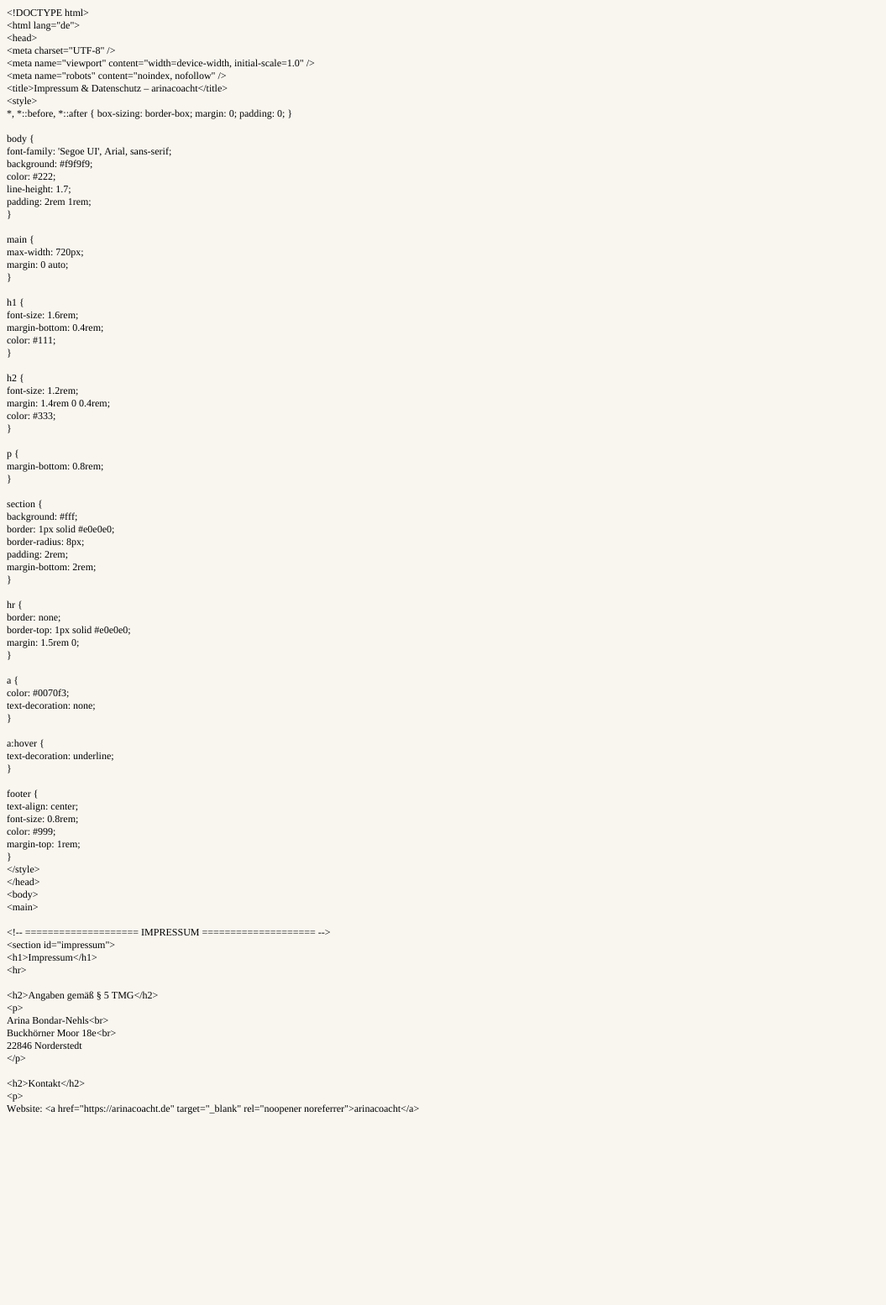
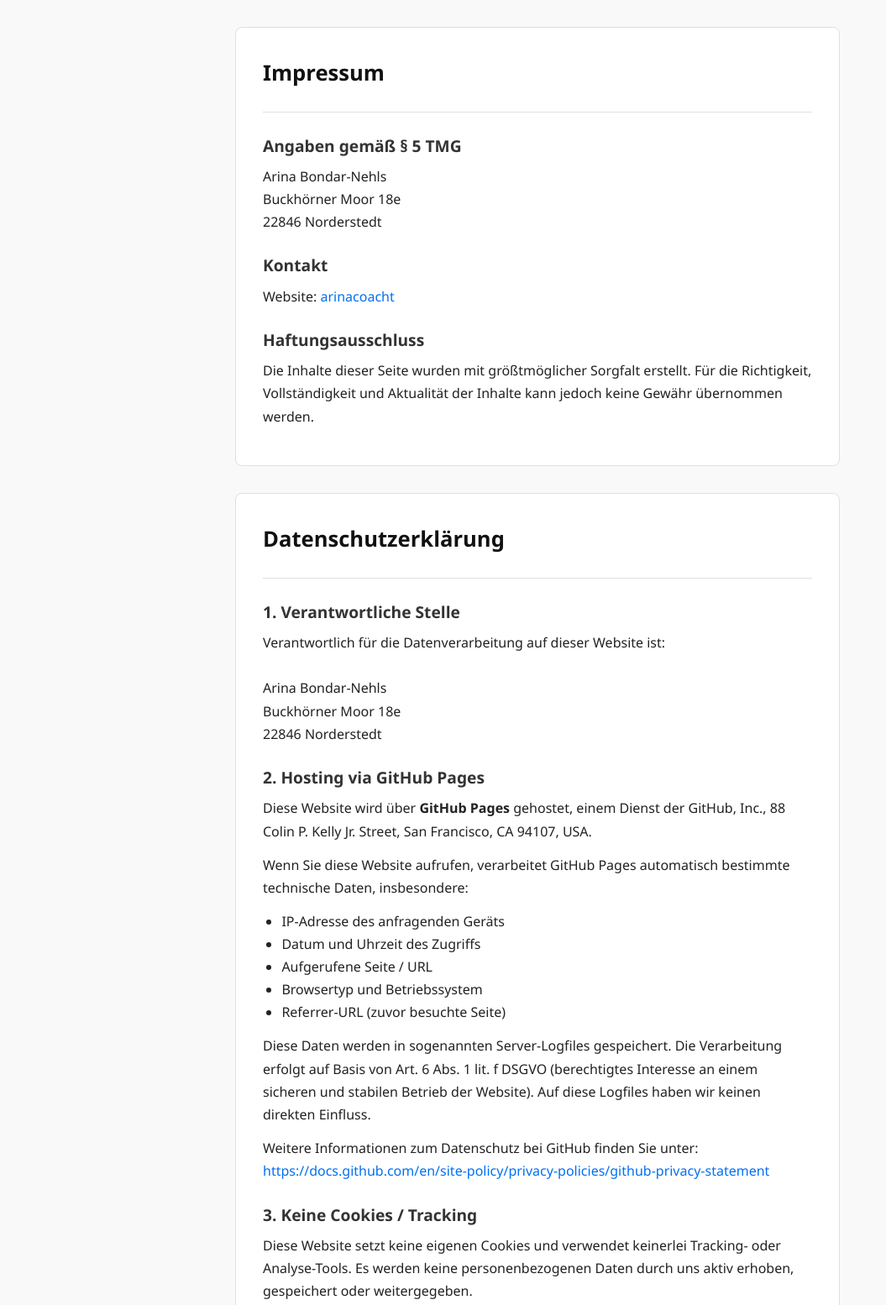
Before and after one commit to janoschjanosch/arinacoacht_questionnaire, a plain HTML site: page index.html in a window 1280 px wide. Shown: the top 1554 px of the page at 84% size, without its empty margins (0-1055 px from the left). Before the commit the page ends 1366 px from the top, so only its background shows below. Drawn offline with Linux system fonts and the light colour scheme.

Commit message:
Update index.html

```diff
--- a/index.html
+++ b/index.html
@@ -1,108 +1,166 @@
-<!DOCTYPE html PUBLIC "-//W3C//DTD HTML 4.01//EN" "http://www.w3.org/TR/html4/strict.dtd">
-<html>
+<!DOCTYPE html>
+<html lang="de">
 <head>
-  <meta http-equiv="Content-Type" content="text/html; charset=utf-8">
-  <meta http-equiv="Content-Style-Type" content="text/css">
-  <title></title>
-  <meta name="Generator" content="Cocoa HTML Writer">
-  <meta name="CocoaVersion" content="2575.7">
-  <style type="text/css">
-    body {background-color: #f9f6f0}
-    p.p1 {margin: 0.0px 0.0px 0.0px 0.0px; font: 12.0px Times; -webkit-text-stroke: #000000}
-    p.p2 {margin: 0.0px 0.0px 0.0px 0.0px; font: 12.0px Times; -webkit-text-stroke: #000000; min-height: 14.0px}
-    span.s1 {font-kerning: none}
+  <meta charset="UTF-8" />
+  <meta name="viewport" content="width=device-width, initial-scale=1.0" />
+  <meta name="robots" content="noindex, nofollow" />
+  <title>Impressum & Datenschutz – arinacoacht</title>
+  <style>
+    *, *::before, *::after { box-sizing: border-box; margin: 0; padding: 0; }
+
+    body {
+      font-family: 'Segoe UI', Arial, sans-serif;
+      background: #f9f9f9;
+      color: #222;
+      line-height: 1.7;
+      padding: 2rem 1rem;
+    }
+
+    main {
+      max-width: 720px;
+      margin: 0 auto;
+    }
+
+    h1 {
+      font-size: 1.6rem;
+      margin-bottom: 0.4rem;
+      color: #111;
+    }
+
+    h2 {
+      font-size: 1.2rem;
+      margin: 1.4rem 0 0.4rem;
+      color: #333;
+    }
+
+    p {
+      margin-bottom: 0.8rem;
+    }
+
+    section {
+      background: #fff;
+      border: 1px solid #e0e0e0;
+      border-radius: 8px;
+      padding: 2rem;
+      margin-bottom: 2rem;
+    }
+
+    hr {
+      border: none;
+      border-top: 1px solid #e0e0e0;
+      margin: 1.5rem 0;
+    }
+
+    a {
+      color: #0070f3;
+      text-decoration: none;
+    }
+
+    a:hover {
+      text-decoration: underline;
+    }
+
+    footer {
+      text-align: center;
+      font-size: 0.8rem;
+      color: #999;
+      margin-top: 1rem;
+    }
   </style>
 </head>
 <body>
-<p class="p1"><span class="s1">&lt;!DOCTYPE html&gt;</span></p>
-<p class="p1"><span class="s1">&lt;html lang="de"&gt;</span></p>
-<p class="p1"><span class="s1">&lt;head&gt;</span></p>
-<p class="p1"><span class="s1">&lt;meta charset="UTF-8" /&gt;</span></p>
-<p class="p1"><span class="s1">&lt;meta name="viewport" content="width=device-width, initial-scale=1.0" /&gt;</span></p>
-<p class="p1"><span class="s1">&lt;meta name="robots" content="noindex, nofollow" /&gt;</span></p>
-<p class="p1"><span class="s1">&lt;title&gt;Impressum &amp; Datenschutz – arinacoacht&lt;/title&gt;</span></p>
-<p class="p1"><span class="s1">&lt;style&gt;</span></p>
-<p class="p1"><span class="s1">*, *::before, *::after { box-sizing: border-box; margin: 0; padding: 0; }</span></p>
-<p class="p2"><span class="s1"></span><br></p>
-<p class="p1"><span class="s1">body {</span></p>
-<p class="p1"><span class="s1">font-family: 'Segoe UI', Arial, sans-serif;</span></p>
-<p class="p1"><span class="s1">background: #f9f9f9;</span></p>
-<p class="p1"><span class="s1">color: #222;</span></p>
-<p class="p1"><span class="s1">line-height: 1.7;</span></p>
-<p class="p1"><span class="s1">padding: 2rem 1rem;</span></p>
-<p class="p1"><span class="s1">}</span></p>
-<p class="p2"><span class="s1"></span><br></p>
-<p class="p1"><span class="s1">main {</span></p>
-<p class="p1"><span class="s1">max-width: 720px;</span></p>
-<p class="p1"><span class="s1">margin: 0 auto;</span></p>
-<p class="p1"><span class="s1">}</span></p>
-<p class="p2"><span class="s1"></span><br></p>
-<p class="p1"><span class="s1">h1 {</span></p>
-<p class="p1"><span class="s1">font-size: 1.6rem;</span></p>
-<p class="p1"><span class="s1">margin-bottom: 0.4rem;</span></p>
-<p class="p1"><span class="s1">color: #111;</span></p>
-<p class="p1"><span class="s1">}</span></p>
-<p class="p2"><span class="s1"></span><br></p>
-<p class="p1"><span class="s1">h2 {</span></p>
-<p class="p1"><span class="s1">font-size: 1.2rem;</span></p>
-<p class="p1"><span class="s1">margin: 1.4rem 0 0.4rem;</span></p>
-<p class="p1"><span class="s1">color: #333;</span></p>
-<p class="p1"><span class="s1">}</span></p>
-<p class="p2"><span class="s1"></span><br></p>
-<p class="p1"><span class="s1">p {</span></p>
-<p class="p1"><span class="s1">margin-bottom: 0.8rem;</span></p>
-<p class="p1"><span class="s1">}</span></p>
-<p class="p2"><span class="s1"></span><br></p>
-<p class="p1"><span class="s1">section {</span></p>
-<p class="p1"><span class="s1">background: #fff;</span></p>
-<p class="p1"><span class="s1">border: 1px solid #e0e0e0;</span></p>
-<p class="p1"><span class="s1">border-radius: 8px;</span></p>
-<p class="p1"><span class="s1">padding: 2rem;</span></p>
-<p class="p1"><span class="s1">margin-bottom: 2rem;</span></p>
-<p class="p1"><span class="s1">}</span></p>
-<p class="p2"><span class="s1"></span><br></p>
-<p class="p1"><span class="s1">hr {</span></p>
-<p class="p1"><span class="s1">border: none;</span></p>
-<p class="p1"><span class="s1">border-top: 1px solid #e0e0e0;</span></p>
-<p class="p1"><span class="s1">margin: 1.5rem 0;</span></p>
-<p class="p1"><span class="s1">}</span></p>
-<p class="p2"><span class="s1"></span><br></p>
-<p class="p1"><span class="s1">a {</span></p>
-<p class="p1"><span class="s1">color: #0070f3;</span></p>
-<p class="p1"><span class="s1">text-decoration: none;</span></p>
-<p class="p1"><span class="s1">}</span></p>
-<p class="p2"><span class="s1"></span><br></p>
-<p class="p1"><span class="s1">a:hover {</span></p>
-<p class="p1"><span class="s1">text-decoration: underline;</span></p>
-<p class="p1"><span class="s1">}</span></p>
-<p class="p2"><span class="s1"></span><br></p>
-<p class="p1"><span class="s1">footer {</span></p>
-<p class="p1"><span class="s1">text-align: center;</span></p>
-<p class="p1"><span class="s1">font-size: 0.8rem;</span></p>
-<p class="p1"><span class="s1">color: #999;</span></p>
-<p class="p1"><span class="s1">margin-top: 1rem;</span></p>
-<p class="p1"><span class="s1">}</span></p>
-<p class="p1"><span class="s1">&lt;/style&gt;</span></p>
-<p class="p1"><span class="s1">&lt;/head&gt;</span></p>
-<p class="p1"><span class="s1">&lt;body&gt;</span></p>
-<p class="p1"><span class="s1">&lt;main&gt;</span></p>
-<p class="p2"><span class="s1"></span><br></p>
-<p class="p1"><span class="s1">&lt;!-- ==================== IMPRESSUM ==================== --&gt;</span></p>
-<p class="p1"><span class="s1">&lt;section id="impressum"&gt;</span></p>
-<p class="p1"><span class="s1">&lt;h1&gt;Impressum&lt;/h1&gt;</span></p>
-<p class="p1"><span class="s1">&lt;hr&gt;</span></p>
-<p class="p2"><span class="s1"></span><br></p>
-<p class="p1"><span class="s1">&lt;h2&gt;Angaben gemäß § 5 TMG&lt;/h2&gt;</span></p>
-<p class="p1"><span class="s1">&lt;p&gt;</span></p>
-<p class="p1"><span class="s1">Arina Bondar-Nehls&lt;br&gt;</span></p>
-<p class="p1"><span class="s1">Buckhörner Moor 18e&lt;br&gt;</span></p>
-<p class="p1"><span class="s1">22846 Norderstedt</span></p>
-<p class="p1"><span class="s1">&lt;/p&gt;</span></p>
-<p class="p2"><span class="s1"></span><br></p>
-<p class="p1"><span class="s1">&lt;h2&gt;Kontakt&lt;/h2&gt;</span></p>
-<p class="p1"><span class="s1">&lt;p&gt;</span></p>
-<p class="p1"><span class="s1">Website: &lt;a href="https://arinacoacht.de" target="_blank" rel="noopener noreferrer"&gt;arinacoacht&lt;/a&gt;</span></p>
-<p class="p2"><span class="s1"></span><br></p>
-<p class="p2"><span class="s1"></span><br></p>
+<main>
+
+  <!-- ==================== IMPRESSUM ==================== -->
+  <section id="impressum">
+    <h1>Impressum</h1>
+    <hr>
+
+    <h2>Angaben gemäß § 5 TMG</h2>
+    <p>
+      Arina Bondar-Nehls<br>
+      Buckhörner Moor 18e<br>
+      22846 Norderstedt
+    </p>
+
+    <h2>Kontakt</h2>
+    <p>
+      Website: <a href="https://arinacoacht.de" target="_blank" rel="noopener noreferrer">arinacoacht</a>
+    </p>
+
+    <h2>Haftungsausschluss</h2>
+    <p>
+      Die Inhalte dieser Seite wurden mit größtmöglicher Sorgfalt erstellt. Für die Richtigkeit,
+      Vollständigkeit und Aktualität der Inhalte kann jedoch keine Gewähr übernommen werden.
+    </p>
+  </section>
+
+  <!-- ==================== DATENSCHUTZ ==================== -->
+  <section id="datenschutz">
+    <h1>Datenschutzerklärung</h1>
+    <hr>
+
+    <h2>1. Verantwortliche Stelle</h2>
+    <p>
+      Verantwortlich für die Datenverarbeitung auf dieser Website ist:<br><br>
+      Arina Bondar-Nehls<br>
+      Buckhörner Moor 18e<br>
+      22846 Norderstedt
+    </p>
+
+    <h2>2. Hosting via GitHub Pages</h2>
+    <p>
+      Diese Website wird über <strong>GitHub Pages</strong> gehostet, einem Dienst der GitHub, Inc.,
+      88 Colin P. Kelly Jr. Street, San Francisco, CA 94107, USA.
+    </p>
+    <p>
+      Wenn Sie diese Website aufrufen, verarbeitet GitHub Pages automatisch bestimmte technische Daten,
+      insbesondere:
+    </p>
+    <ul style="padding-left: 1.4rem; margin-bottom: 0.8rem;">
+      <li>IP-Adresse des anfragenden Geräts</li>
+      <li>Datum und Uhrzeit des Zugriffs</li>
+      <li>Aufgerufene Seite / URL</li>
+      <li>Browsertyp und Betriebssystem</li>
+      <li>Referrer-URL (zuvor besuchte Seite)</li>
+    </ul>
+    <p>
+      Diese Daten werden in sogenannten Server-Logfiles gespeichert. Die Verarbeitung erfolgt auf Basis
+      von Art. 6 Abs. 1 lit. f DSGVO (berechtigtes Interesse an einem sicheren und stabilen Betrieb
+      der Website). Auf diese Logfiles haben wir keinen direkten Einfluss.
+    </p>
+    <p>
+      Weitere Informationen zum Datenschutz bei GitHub finden Sie unter:<br>
+      <a href="https://docs.github.com/en/site-policy/privacy-policies/github-privacy-statement"
+         target="_blank" rel="noopener noreferrer">
+        https://docs.github.com/en/site-policy/privacy-policies/github-privacy-statement
+      </a>
+    </p>
+
+    <h2>3. Keine Cookies / Tracking</h2>
+    <p>
+      Diese Website setzt keine eigenen Cookies und verwendet keinerlei Tracking- oder
+      Analyse-Tools. Es werden keine personenbezogenen Daten durch uns aktiv erhoben,
+      gespeichert oder weitergegeben.
+    </p>
+
+    <h2>4. Ihre Rechte</h2>
+    <p>
+      Sie haben gemäß DSGVO das Recht auf Auskunft, Berichtigung, Löschung, Einschränkung der
+      Verarbeitung sowie das Recht auf Datenübertragbarkeit. Darüber hinaus steht Ihnen ein
+      Beschwerderecht bei einer Datenschutz-Aufsichtsbehörde zu.
+    </p>
+
+    <h2>5. Aktualität dieser Erklärung</h2>
+    <p>
+      Diese Datenschutzerklärung hat den Stand: Mai 2026. Wir behalten uns vor, sie bei Bedarf
+      anzupassen.
+    </p>
+  </section>
+
+</main>
+<footer>
+  &copy; 2026 Arina Bondar-Nehls · arinacoacht
+</footer>
 </body>
 </html>
```
